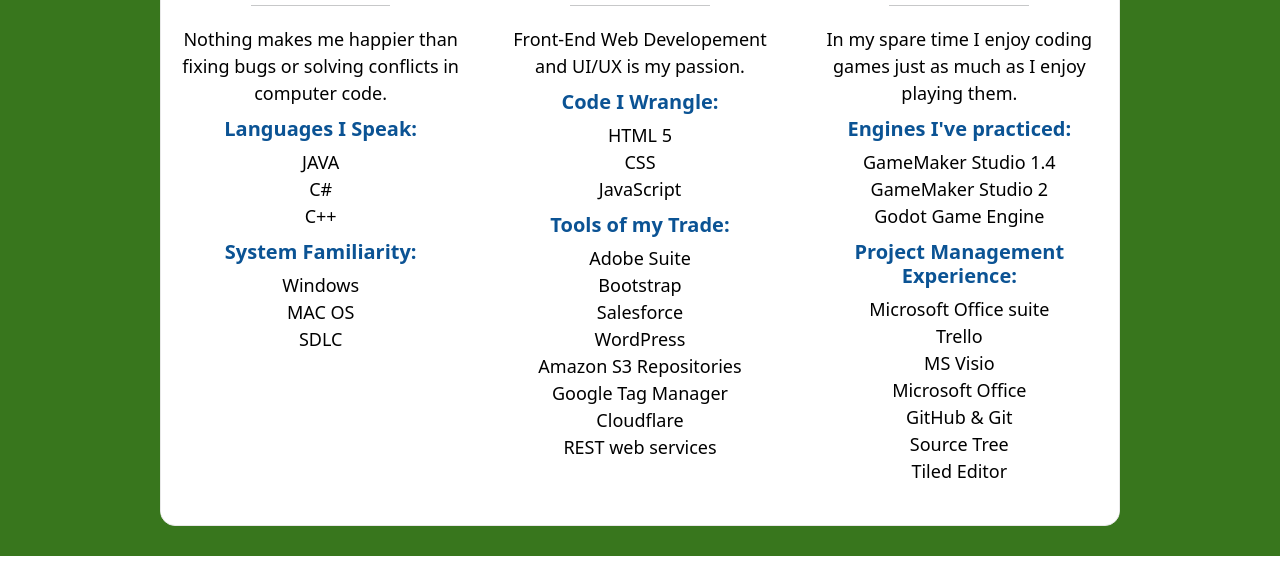
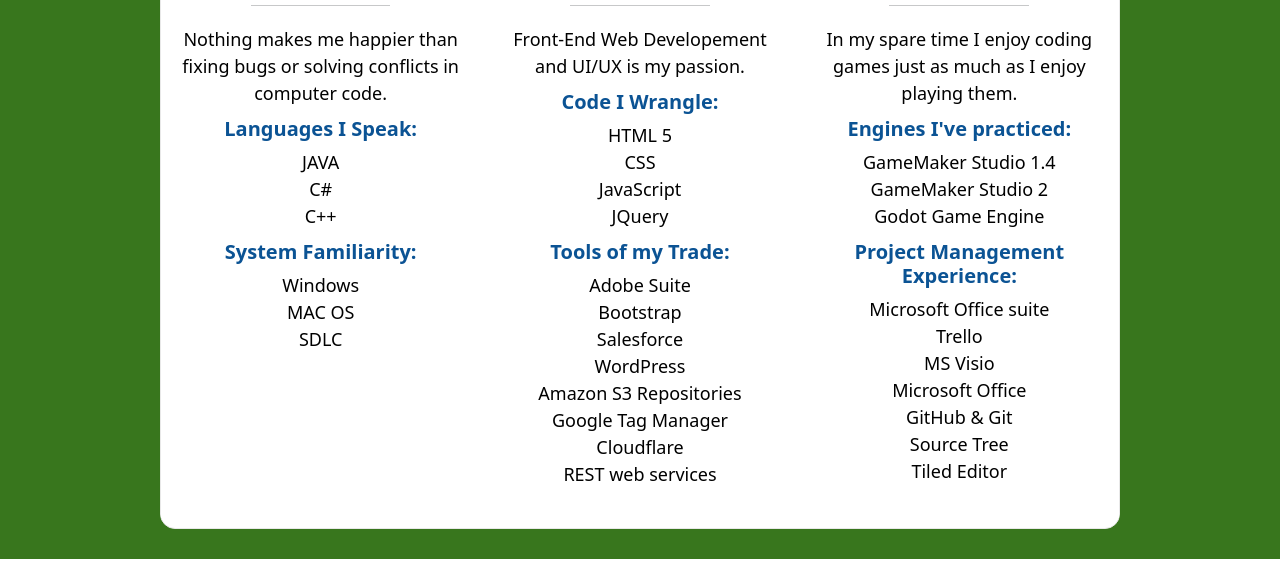
Before and after one commit to acatin123/example.portfolio, a plain HTML site: page index.html in a window 1280 px wide. Shown: the part 869-1432 px from the top of the page. Drawn offline with nearby package versions, Linux system fonts and the light colour scheme.

Commit message:
added Jquery to languages list

```diff
--- a/index.html
+++ b/index.html
@@ -56,7 +56,7 @@
 				<hr>
 				<p>Front-End Web Developement and UI/UX is my passion.</p>
 				<h4>Code I Wrangle:</h4>
-				<p>HTML 5<br>CSS<br>JavaScript</p>
+				<p>HTML 5<br>CSS<br>JavaScript<br>JQuery</p>
 				<h4>Tools of my Trade:</h4>
 				<p>Adobe Suite<br>Bootstrap<br>Salesforce<br>WordPress<br>Amazon S3 Repositories<br>Google Tag Manager<br>Cloudflare</br>REST web services</p>
 			</div>
```
